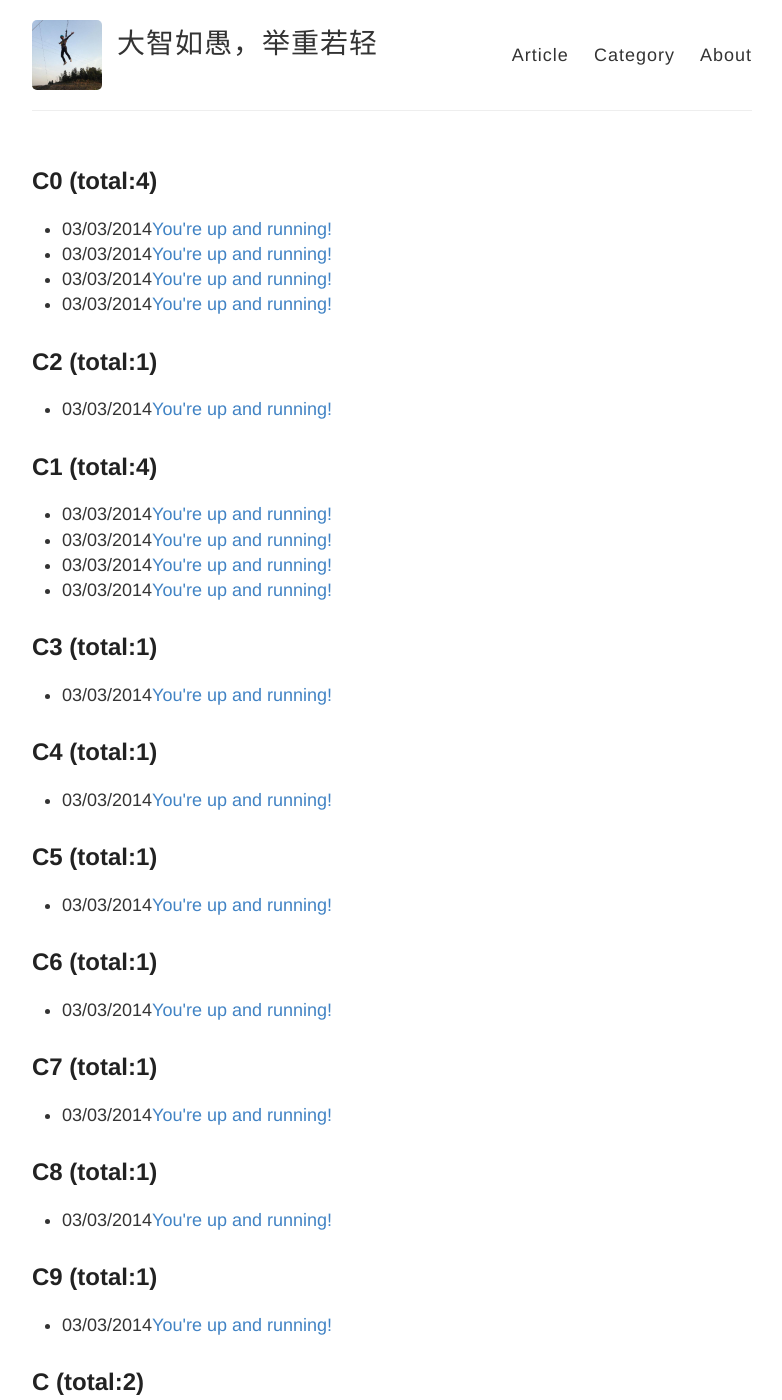
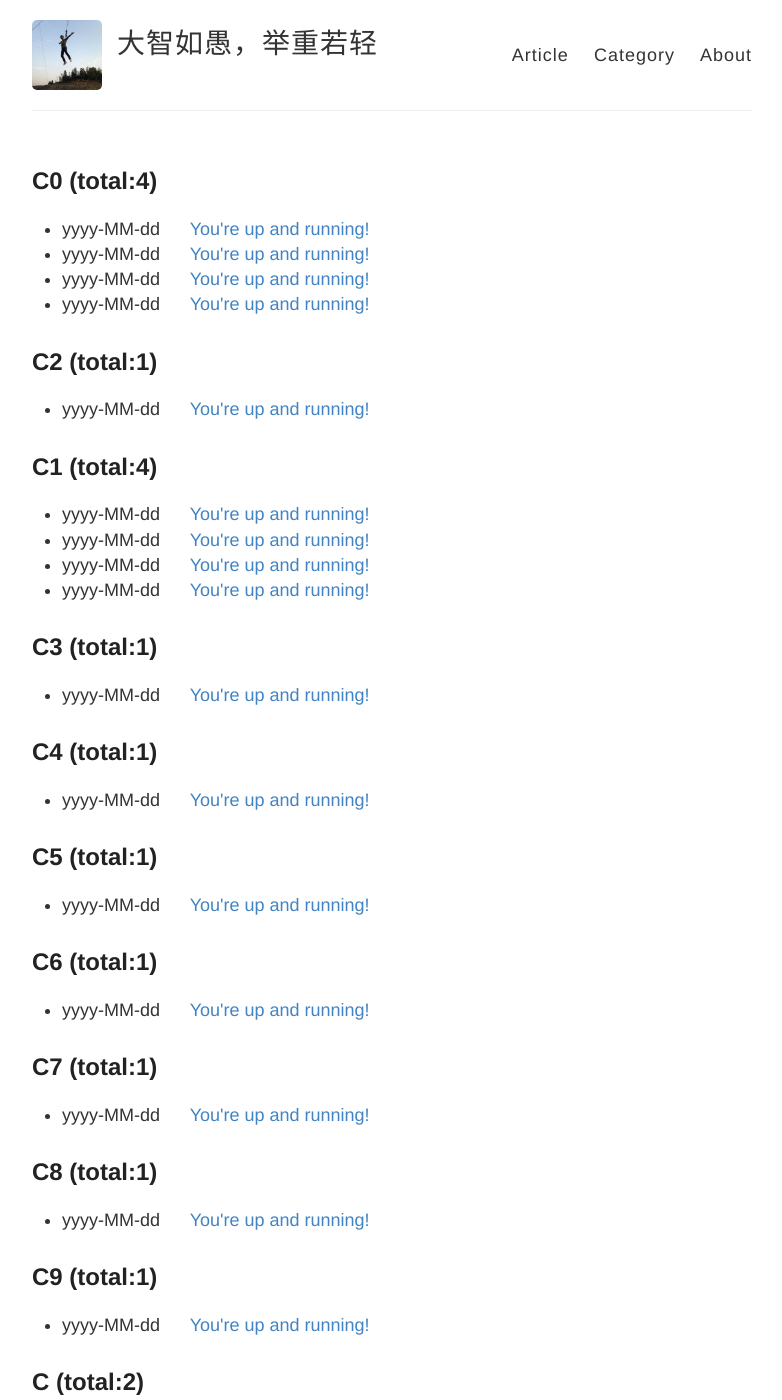
Before and after one commit to CC213/cc213.github.io, a Jekyll site: the page built from category.html, in a window 1280 px wide and 1400 px high. Shown: the whole window, without its empty margins (248-1030 px from the left). Built offline with Jekyll 4.4.1, drawn with Linux system fonts in a browser that asks for light colours; Markdown is read by kramdown in place of the engine named in the settings; some of the changed text lies outside the part shown.

Commit message:
no message

```diff
--- a/category.html
+++ b/category.html
@@ -6,7 +6,7 @@
 <h2>{{ category | first }} </span>(total:{{ category | last | size }})</span></h2>
 <ul class="arc-list">
     {% for post in category.last %}
-        <li>{{ post.date | date:"%d/%m/%Y"}}<a href="{{ post.url }}">{{ post.title }}</a></li>
+        <li>{{ post.date | date:"yyyy-MM-dd"}} &nbsp;&nbsp;&nbsp;&nbsp; <a href="{{ post.url }}">{{ post.title }}</a></li>
     {% endfor %}
 </ul>
 {% endfor %}
```
